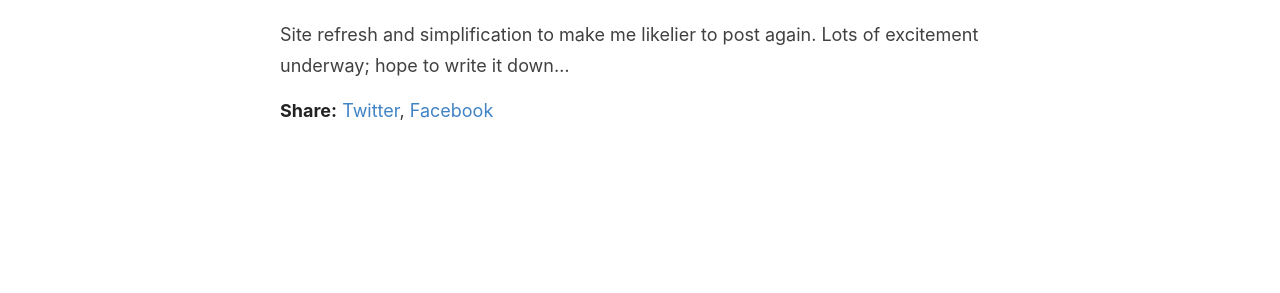
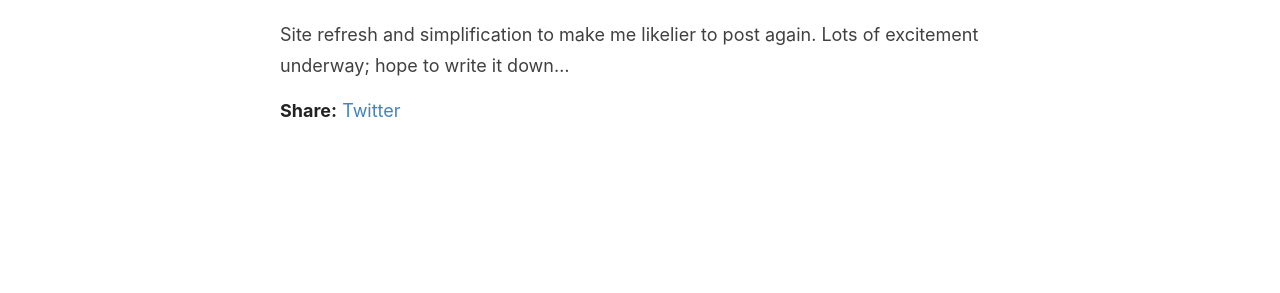
Before and after one commit to kimdhamilton/kimdhamilton.github.io, a Jekyll site: the page built from _posts/2021-12-06-hello.md, in a window 1280 px wide. Shown: the part 322-615 px from the top of the page. Built offline with Jekyll 4.4.1, drawn with Linux system fonts in a browser that asks for light colours.

Commit message:
speaking of...

```diff
--- a/_layouts/post.html
+++ b/_layouts/post.html
@@ -28,7 +28,7 @@
   </div>
 
   <div>
-    <p><span class="share-box">Share:</span> <a href="http://twitter.com/share?text={{ page.title }}&url={{site.url}}{{page.url}}" target="_blank">Twitter</a>, <a href="https://www.facebook.com/sharer.php?u={{site.url}}{{page.url}}" target="_blank">Facebook</a></p>
+    <p><span class="share-box">Share:</span> <a href="http://twitter.com/share?text={{ page.title }}&url={{site.url}}{{page.url}}" target="_blank">Twitter</a></p>
   </div>
 
   <!--<div class="date">
```
Also changed, not shown: README.md, images/post-2021-12-08/cult1.png (added), images/post-2021-12-08/cult2.png (added), images/post-2021-12-08/internet_dog.jpg (added).
